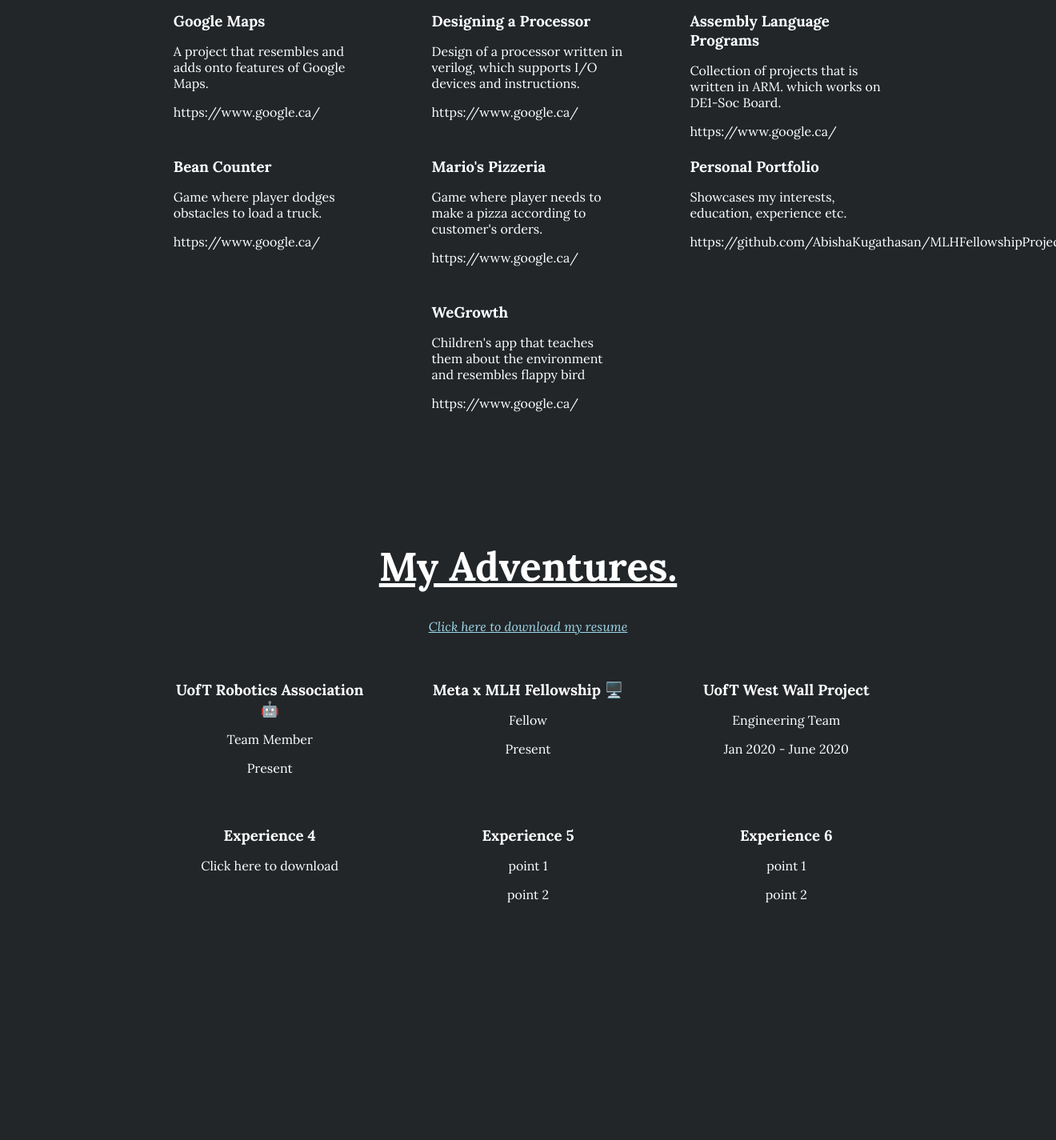
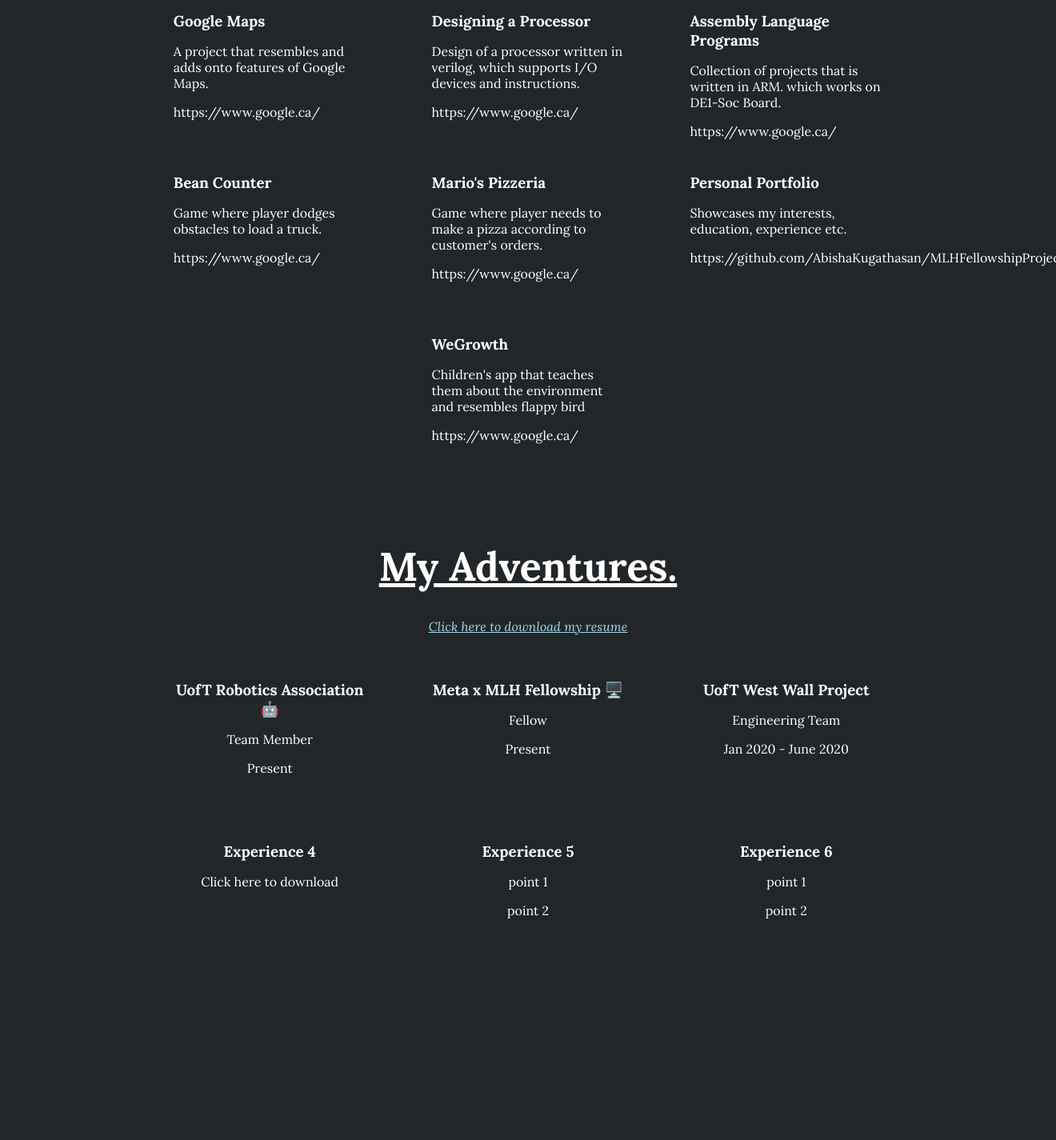
Before and after one commit to AbishaKugathasan/personal-site, a Flask app: page / in a window 1320 px wide; the page is wider, and only the part inside the window is pictured. Shown: the part 1836-3261 px from the top of that part at 80% size. Run offline with Flask 2, Linux system fonts and the light colour scheme; parts of the project's set-up code (start-up, migrations or seed data) failed here and were passed over; some libraries are stand-ins or nearby versions; some web fonts are replaced.

Commit message:
Update main.css

```diff
--- a/app/static/styles/main.css
+++ b/app/static/styles/main.css
@@ -136,7 +136,7 @@ ul a:hover {
 
 .proj-cards {
   display: grid;
-  grid-template-columns: repeat(auto-fill, minmax(600px, 1fr));
+  grid-template-columns: repeat(auto-fill, minmax(500px, 1fr));
   gap: 1rem;
 }
 
@@ -311,7 +311,7 @@ ul a:hover {
   border: 1px solid transparent;
   background: #222629;
   width: 20%;
-  max-height: 100px;
+  max-height: 120px;
   padding: 20px;
   margin: 20px;
   text-align: left;
```
